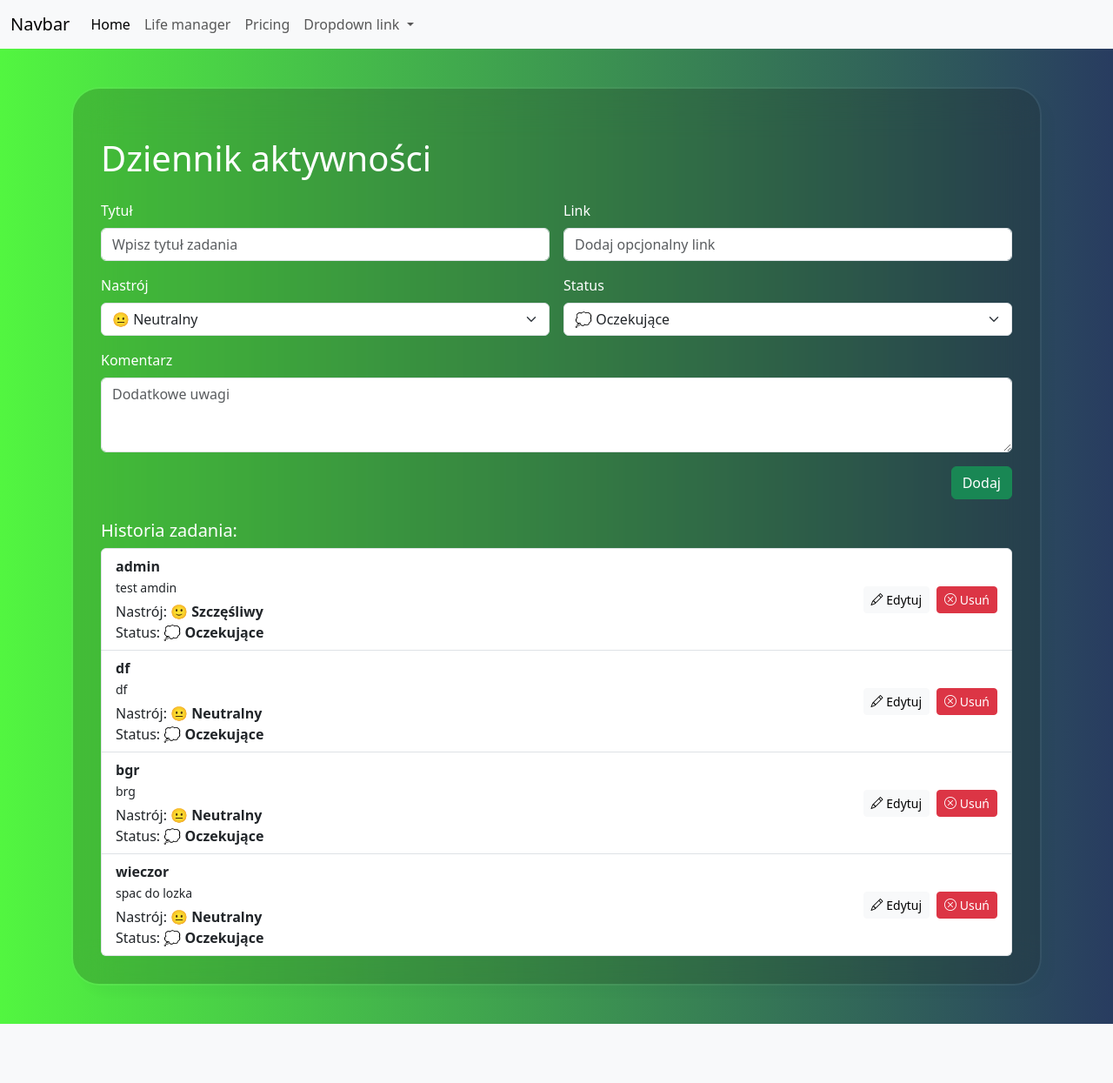
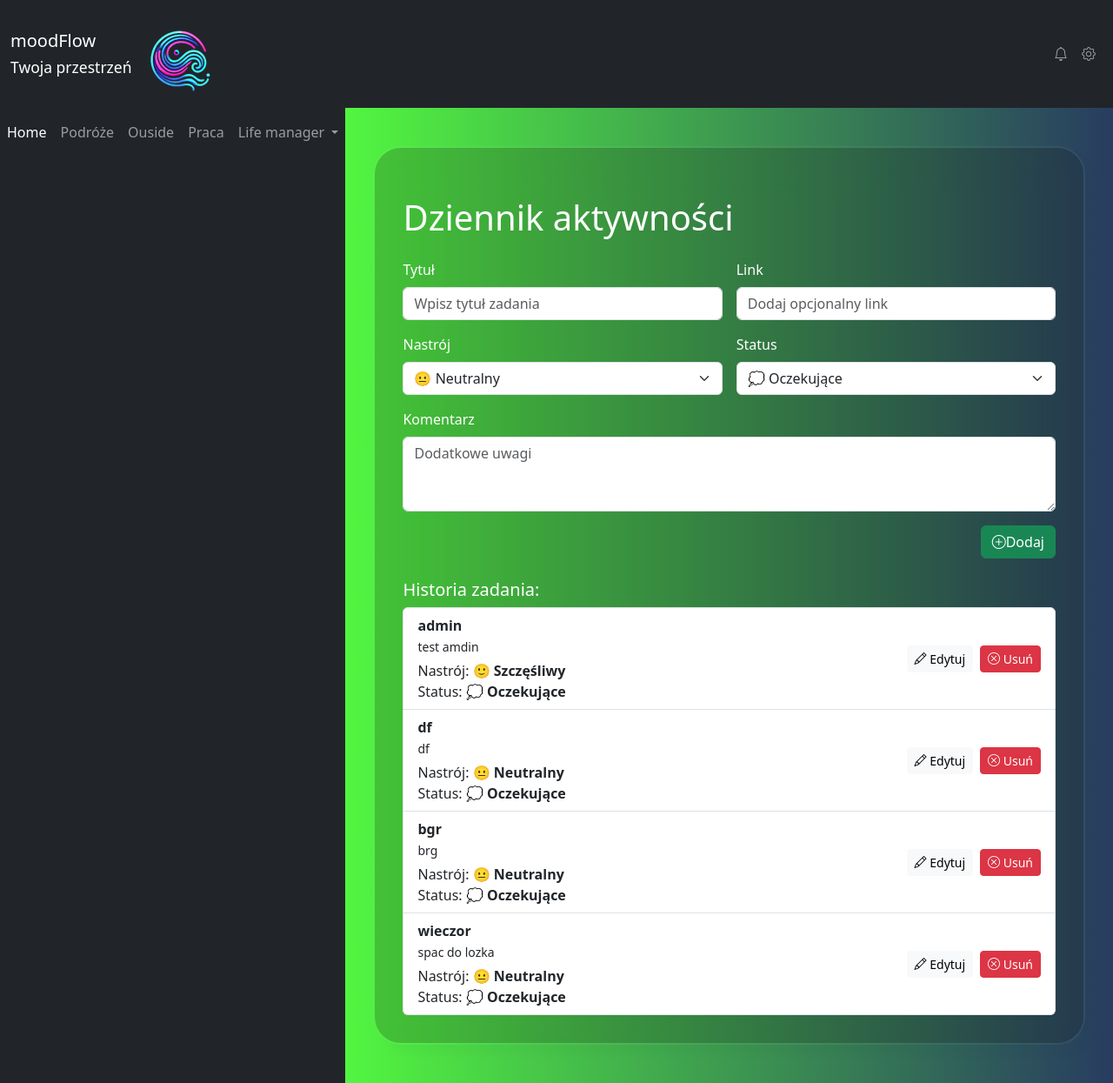
Before and after one commit to KarlaSz/MoodFlow-App, a Django app: page / in a window 1280 px wide. Shown: the whole page at 87% size. Before the commit the page ends 1177 px from the top, so only its background shows below. Run offline with Django 5.2, Linux system fonts and the light colour scheme; data comes from the database, SQL or seed files in the repository.

Commit message:
added sidebar menu

```diff
--- a/moodFlow/myapp/templates/base.html
+++ b/moodFlow/myapp/templates/base.html
@@ -14,42 +14,109 @@
 </head>
 <body>
 
-    <!-- Navbar -->
-    <nav class="navbar navbar-expand-lg navbar-light bg-light">
+    <!-- Navbar - umieszczony na górze i sticky -->
+    <nav class="navbar navbar-expand-lg navbar-dark bg-dark sticky-top">
         <div class="container-fluid">
-        <a class="navbar-brand" href="#">Navbar</a>
+            <!-- Logo i kategorie po lewej stronie -->
+            <a class="navbar-brand" href="#">
+                moodFlow
+                <br>
+                <span class="small">Twoja przestrzeń</span>
+            </a>
+            <a class="navbar-brand text-center mt-3" href="#">
+                <img src="{% static 'img/logo-male-bez-tla.png' %}" alt="Logo" class="logo">
+            </a>
+
+            <!-- Przycisk rozwijania nawigacji na mniejszych ekranach -->
             <button class="navbar-toggler" type="button" data-bs-toggle="collapse" data-bs-target="#navbarNavDropdown"
                     aria-controls="navbarNavDropdown" aria-expanded="false" aria-label="Toggle navigation">
                 <span class="navbar-toggler-icon"></span>
             </button>
-        <div class="collapse navbar-collapse" id="navbarNavDropdown">
-          <ul class="navbar-nav">
+
+<!--            &lt;!&ndash; Menu nawigacyjne &ndash;&gt;-->
+<!--            <div class="collapse navbar-collapse" id="navbarNavDropdown">-->
+<!--                <ul class="navbar-nav me-auto"> &lt;!&ndash; "me-auto" sprawia, że menu jest wyrównane do lewej &ndash;&gt;-->
+<!--                    <li class="nav-item">-->
+<!--                        <a class="nav-link active" aria-current="page" href="#">Home</a>-->
+<!--                    </li>-->
+<!--                    <li class="nav-item">-->
+<!--                        <a class="nav-link" href="#">Podróże</a>-->
+<!--                    </li>-->
+<!--                    <li class="nav-item">-->
+<!--                        <a class="nav-link" href="#">Świat zewnętrzny</a>-->
+<!--                    </li>-->
+<!--                    <li class="nav-item">-->
+<!--                        <a class="nav-link" href="#">Praca</a>-->
+<!--                    </li>-->
+<!--                    <li class="nav-item dropdown">-->
+<!--                        <a class="nav-link dropdown-toggle" href="#" id="navbarDropdownMenuLink" role="button"-->
+<!--                           data-bs-toggle="dropdown" aria-expanded="false">-->
+<!--                            Life manager-->
+<!--                        </a>-->
+<!--                        <ul class="dropdown-menu" aria-labelledby="navbarDropdownMenuLink">-->
+<!--                            <li><a class="dropdown-item" href="#">Dziennik aktywności</a></li>-->
+<!--                            <li><a class="dropdown-item" href="#">Finanse</a></li>-->
+<!--                            <li><a class="dropdown-item" href="#">Zdrowie</a></li>-->
+<!--                        </ul>-->
+<!--                    </li>-->
+<!--                </ul>-->
+
+                 <!-- Ikony powiadomień i ustawień po prawej stronie -->
+                <ul class="navbar-nav ms-auto"> <!-- "ms-auto" wyrównuje elementy do prawej -->
+                    <!-- Notification icon z tooltipem (zmieniono placement na bottom) -->
                     <li class="nav-item">
-              <a class="nav-link active" aria-current="page" href="#">Home</a>
+                        <a class="nav-link" href="#" data-bs-toggle="tooltip" data-bs-placement="bottom" title="Brak aktualnie powiadomień">
+                            <i class="bi bi-bell"></i>
+                        </a>
                     </li>
+                    <!-- Settings icon (zmieniono placement na bottom) -->
                     <li class="nav-item">
-              <a class="nav-link" href="#">Life manager</a>
-            </li>
-            <li class="nav-item">
-              <a class="nav-link" href="#">Pricing</a>
-            </li>
-            <li class="nav-item dropdown">
-              <a class="nav-link dropdown-toggle" href="#" id="navbarDropdownMenuLink" role="button"
-                 data-bs-toggle="dropdown" aria-expanded="false">
-                Dropdown link
+                        <a class="nav-link" href="#" data-bs-toggle="tooltip" data-bs-placement="bottom" title="W budowie">
+                            <i class="bi bi-gear"></i>
                         </a>
-              <ul class="dropdown-menu" aria-labelledby="navbarDropdownMenuLink">
-                <li><a class="dropdown-item" href="#">Action</a></li>
-                <li><a class="dropdown-item" href="#">Another action</a></li>
-                <li><a class="dropdown-item" href="#">Something else here</a></li>
-              </ul>
                     </li>
                 </ul>
             </div>
         </div>
     </nav>
 
-    <!-- Main container -->
+    <!-- Sidebar po lewej stronie -->
+    <div class="d-flex">
+        <div class="sidebar bg-dark">
+            <nav class="navbar navbar-expand-lg navbar-dark flex-column">
+
+                <!-- Menu -->
+                <ul class="navbar-nav w-100">
+                    <li class="nav-item">
+                        <a class="nav-link active" href="#">Home</a>
+                    </li>
+                    <li class="nav-item">
+                        <a class="nav-link" href="#">Podróże</a>
+                    </li>
+                    <li class="nav-item">
+                        <a class="nav-link" href="#">Ouside</a>
+                    </li>
+                    <li class="nav-item">
+                        <a class="nav-link" href="#">Praca</a>
+                    </li>
+                    <li class="nav-item dropdown">
+                        <a class="nav-link dropdown-toggle" href="#" id="navbarDropdownMenuLink" role="button" data-bs-toggle="dropdown" aria-expanded="false">
+                            Life manager
+                        </a>
+                        <ul class="dropdown-menu" aria-labelledby="navbarDropdownMenuLink">
+                            <li><a class="dropdown-item" href="#">Dziennik aktywności</a></li>
+                            <li><a class="dropdown-item" href="#">Finanse</a></li>
+                            <li><a class="dropdown-item" href="#">Zdrowie</a></li>
+                        </ul>
+                    </li>
+
+
+                </ul>
+            </nav>
+        </div>
+
+    <!-- Main content area -->
+    <div class="main-content">
         <div class="gradient-custom-2">
             <div class="container my-4">
                 <div class="d-flex justify-content-center">
@@ -59,9 +126,11 @@
                 </div>
             </div>
         </div>
+    </div>
 
-
-    <!-- JS -->
+    <!-- JS Bootstrap -->
     <script src="https://cdn.jsdelivr.net/npm/bootstrap@5.3.2/dist/js/bootstrap.bundle.min.js"></script>
+     <!-- notification and settings JS -->
+    <script src="{% static 'js/main.js' %}"></script>
 </body>
 </html>
--- a/moodFlow/myapp/templates/myapp/todo.html
+++ b/moodFlow/myapp/templates/myapp/todo.html
@@ -50,7 +50,7 @@
         </div>
 
         <div class="col-12 text-end">
-            <button type="submit" class="btn btn-success">Dodaj</button>
+            <button type="submit" class="btn btn-success"><i class="bi bi-plus-circle"></i>Dodaj</button>
         </div>
     </form>
 
--- /dev/null
+++ b/moodFlow/static/js/main.js
@@ -0,0 +1,4 @@
+document.addEventListener('DOMContentLoaded', () => {
+    const tooltipTriggerList = Array.from(document.querySelectorAll('[data-bs-toggle="tooltip"]'));
+    const tooltipList = tooltipTriggerList.map(tooltipTriggerEl => new bootstrap.Tooltip(tooltipTriggerEl));
+});
```
Also changed, not shown: moodFlow/static/css/styles.css (line endings or trailing spaces), moodFlow/static/img/logo-male-bez-tla.png (added), moodFlow/static/img/logo-male.png (added). Lines whose indentation alone changed are shown as unchanged.
